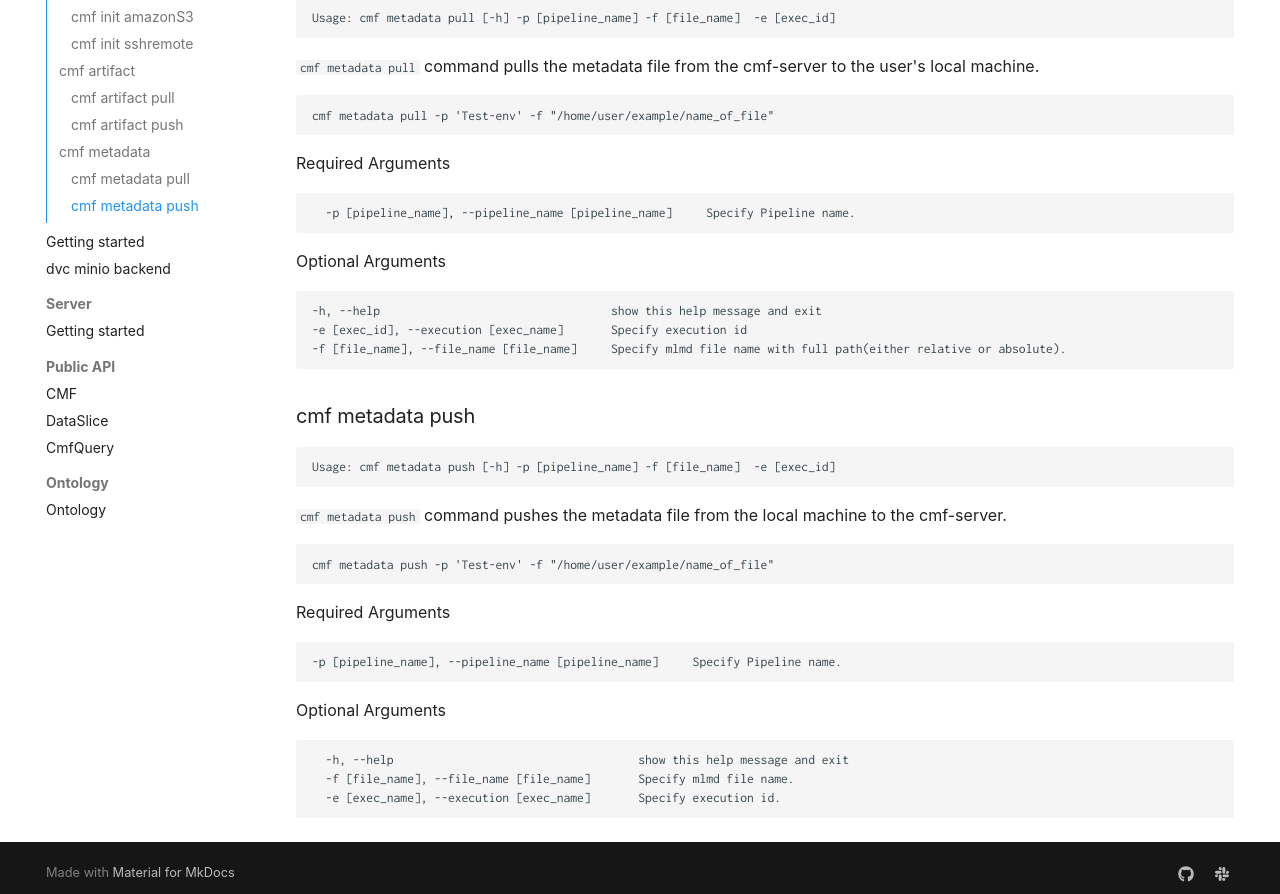
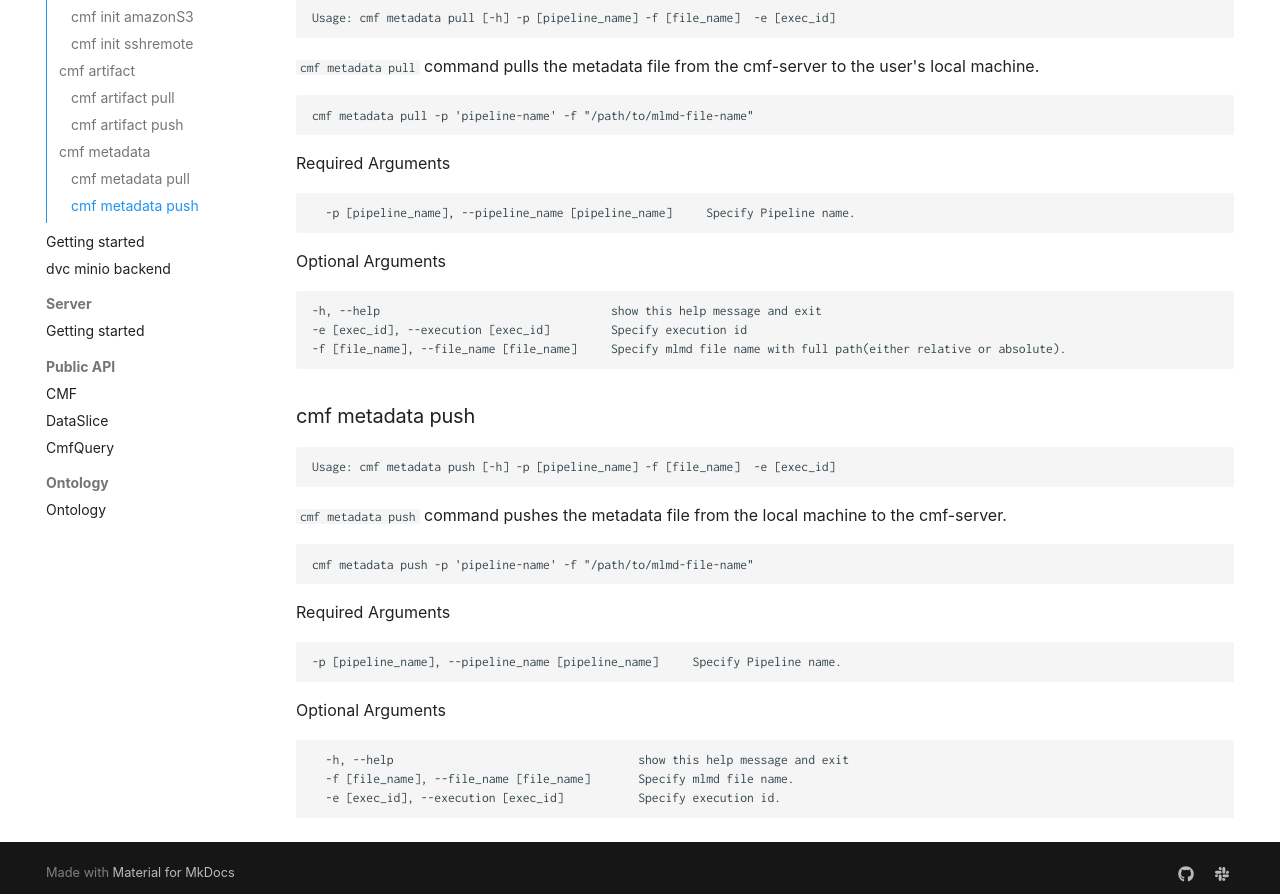
Before and after one commit to HewlettPackard/cmf, an MkDocs documentation site: the page built from docs/cmf_client/cmf_client.md, in a window 1280 px wide and 1400 px high, scrolled down 3784 px. Shown: the part 494-1388 px from the top of the window. Built offline with MkDocs 1.6.1 and Material for MkDocs 9.7.7, drawn with Linux system fonts in a browser that asks for light colours; some web fonts are replaced; comment, search, counter and statistics services are not loaded; some of the changed text lies outside the part shown.

Commit message:
Update cmf_client.md
Updated 'exec_name' to 'exec_id' and 'Test-env' to 'pipeline-name' and included a generic path for defining or utilizing the mlmd file.

````diff
--- a/docs/cmf_client/cmf_client.md
+++ b/docs/cmf_client/cmf_client.md
@@ -144,7 +144,7 @@ Usage: cmf artifact pull [-h] -p [pipeline_name] -f [file_name] [-a <artifact_na
 ```
 `cmf artifact pull` command pull artifacts from the user configured repository to the user's local machine.
 ```
-cmf artifact pull -p 'Test-env'
+cmf artifact pull -p 'pipeline-name'
 ```
 Required Arguments
 ```
@@ -175,7 +175,7 @@ Usage: cmf metadata pull [-h] -p [pipeline_name] -f [file_name]  -e [exec_id]
 ```
 `cmf metadata pull` command pulls the metadata file from the cmf-server to the user's local machine.
 ```
-cmf metadata pull -p 'Test-env' -f "/home/user/example/name_of_file"
+cmf metadata pull -p 'pipeline-name' -f "/path/to/mlmd-file-name"
 ```
 Required Arguments
 ```
@@ -184,7 +184,7 @@ Required Arguments
 Optional Arguments
 ```
 -h, --help                                  show this help message and exit
--e [exec_id], --execution [exec_name]       Specify execution id
+-e [exec_id], --execution [exec_id]         Specify execution id
 -f [file_name], --file_name [file_name]     Specify mlmd file name with full path(either relative or absolute).
 ```
 ### cmf metadata push
@@ -193,7 +193,7 @@ Usage: cmf metadata push [-h] -p [pipeline_name] -f [file_name]  -e [exec_id]
 ```
 `cmf metadata push` command pushes the metadata file from the local machine to the cmf-server.
 ```
-cmf metadata push -p 'Test-env' -f "/home/user/example/name_of_file"
+cmf metadata push -p 'pipeline-name' -f "/path/to/mlmd-file-name"
 ```
 Required Arguments
 ```
@@ -204,5 +204,5 @@ Optional Arguments
 ```
   -h, --help                                    show this help message and exit
   -f [file_name], --file_name [file_name]       Specify mlmd file name.
-  -e [exec_name], --execution [exec_name]       Specify execution id.
+  -e [exec_id], --execution [exec_id]           Specify execution id.
 ```
````
